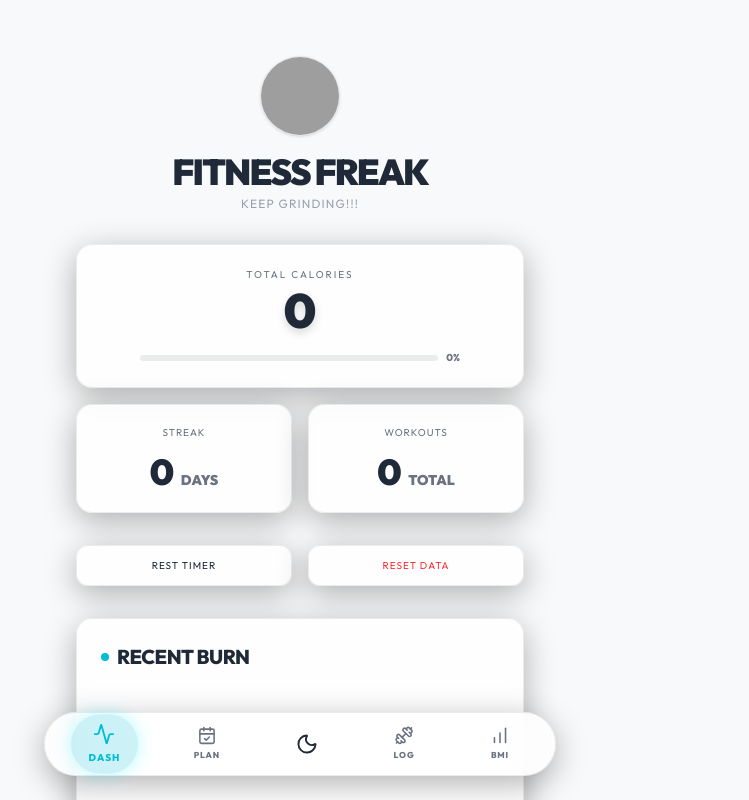
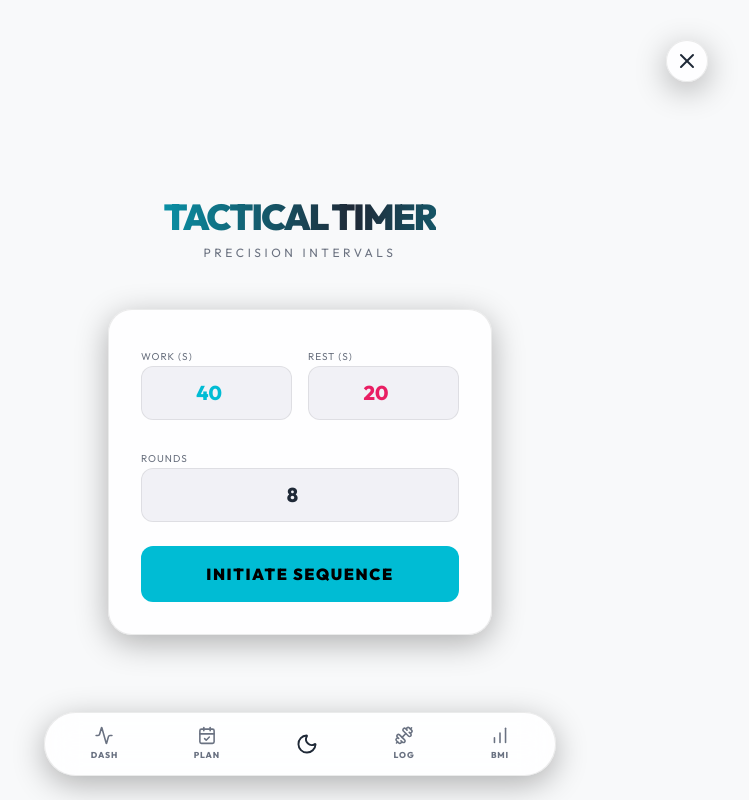
Before and after one commit to Arnav186/kinetic-fitness-app, a React (Vite) app in the folder client/: page /timer in a window 1280 px wide. Before the commit this address led to /dashboard. Shown: the top 800 px of the page, without its empty margins (340-1089 px from the left). Built offline with nearby package versions, Linux system fonts and the light colour scheme; grey boxes are pictures that could not be loaded.

Commit message:
feat: add advanced tactical interval timer and apply premium visual polish to dashboard

```diff
--- a/client/src/App.jsx
+++ b/client/src/App.jsx
@@ -4,6 +4,7 @@ import Dashboard from './components/Dashboard';
 import AddWorkout from './components/AddWorkout';
 import BmiCalculator from './components/BmiCalculator';
 import WorkoutPlanner from './components/WorkoutPlanner';
+import IntervalTimer from './components/IntervalTimer';
 import { ThemeProvider } from './context/ThemeContext';
 import { WorkoutProvider } from './context/WorkoutContext';
 
@@ -21,6 +22,7 @@ function App() {
                 <Route path="/add-workout" element={<AddWorkout />} />
                 <Route path="/bmi" element={<BmiCalculator />} />
                 <Route path="/planner" element={<WorkoutPlanner />} />
+                <Route path="/timer" element={<IntervalTimer />} />
                 <Route path="*" element={<Navigate to="/dashboard" />} />
               </Routes>
             </main>
--- a/client/src/components/Dashboard.jsx
+++ b/client/src/components/Dashboard.jsx
@@ -1,6 +1,8 @@
 import { useEffect, useState, useContext } from 'react';
 import { BarChart, Bar, XAxis, Tooltip, ResponsiveContainer } from 'recharts';
+import { Link } from 'react-router-dom';
 import { WorkoutContext } from '../context/WorkoutContext';
+import { Zap, Flame, Trophy, History, Play } from 'lucide-react';
 
 export default function Dashboard() {
   const { workouts } = useContext(WorkoutContext);
@@ -8,23 +10,6 @@ export default function Dashboard() {
   const [streak, setStreak] = useState(0);
 
   const [savedBmi, setSavedBmi] = useState(null);
-
-  // Timer State
-  const [showTimer, setShowTimer] = useState(false);
-  const [timeLeft, setTimeLeft] = useState(60);
-  const [timerActive, setTimerActive] = useState(false);
-
-  useEffect(() => {
-    let interval;
-    if (timerActive && timeLeft > 0) {
-      interval = setInterval(() => {
-        setTimeLeft(prev => prev - 1);
-      }, 1000);
-    } else if (timeLeft === 0) {
-      setTimerActive(false);
-    }
-    return () => clearInterval(interval);
-  }, [timerActive, timeLeft]);
 
   useEffect(() => {
     if (workouts) {
@@ -68,55 +53,70 @@ export default function Dashboard() {
 
   return (
     <div className="pb-32 pt-8 sm:pt-10 max-w-md mx-auto space-y-8 animate-fade-in relative z-10">
+      {/* Background Ambient Glows */}
+      <div className="fixed top-20 left-1/2 -translate-x-1/2 w-64 h-64 bg-[var(--primary)]/10 rounded-full blur-[100px] -z-10 animate-pulse-glow"></div>
+      <div className="fixed bottom-40 right-0 w-48 h-48 bg-[var(--secondary)]/10 rounded-full blur-[80px] -z-10"></div>
+
       <div className="text-center mb-8 relative">
-        <img className="w-20 h-20 rounded-full mx-auto mb-4 border border-[color:var(--color-border)] shadow-sm" src="https://lh3.googleusercontent.com/aida-public/AB6AXuDDvvfc1k6lRomrDNenUoWzTZVQhL0-KrHXD8XCfLsvl5A_ZvGgBTi0spLnP0KNLpJ7IvyvmgPCIzEX_8lDcpucQ_Jbn4Qfy0JDlU4YIt3X7X3CRrSnVPZqwqweJy3UmEaqkAuQ9ettPNjCgSEdKGS2cK-HeBPw9921A0Yw767K-v5sM-a2QwCVyrKmJ3o-9XobtyD8eCXU3avuRlDj6yNSvDquM6-TvadWpS4zWgQlU5A8yYPvfNoSxSoHGYsEE7CXt8Cy8LMuXfPs" alt="User" />
-        <h1 className="font-headline font-black text-4xl tracking-tighter uppercase mb-1 text-[color:var(--text)]">FITNESS FREAK</h1>
+        <div className="relative inline-block mb-4">
+           <img className="w-24 h-24 rounded-full mx-auto border-2 border-[color:var(--primary)] shadow-[0_0_20px_rgba(0,238,252,0.3)] object-cover" src="https://lh3.googleusercontent.com/aida-public/AB6AXuDDvvfc1k6lRomrDNenUoWzTZVQhL0-KrHXD8XCfLsvl5A_ZvGgBTi0spLnP0KNLpJ7IvyvmgPCIzEX_8lDcpucQ_Jbn4Qfy0JDlU4YIt3X7X3CRrSnVPZqwqweJy3UmEaqkAuQ9ettPNjCgSEdKGS2cK-HeBPw9921A0Yw767K-v5sM-a2QwCVyrKmJ3o-9XobtyD8eCXU3avuRlDj6yNSvDquM6-TvadWpS4zWgQlU5A8yYPvfNoSxSoHGYsEE7CXt8Cy8LMuXfPs" alt="User" />
+           <div className="absolute -bottom-1 -right-1 w-8 h-8 bg-[var(--primary)] rounded-full flex items-center justify-center text-black border-4 border-[color:var(--background)]">
+             <Trophy size={14} fill="currentColor" />
+           </div>
+        </div>
+        <h1 className="font-headline font-black text-5xl tracking-tighter uppercase mb-1 shimmer-text">FITNESS FREAK</h1>
         {savedBmi ? (
-          <p className="font-label text-gray-400 tracking-widest text-xs uppercase">BMI: <span className="text-[color:var(--primary)] font-bold">{savedBmi.value}</span> ({savedBmi.category})</p>
+          <p className="font-label text-gray-400 tracking-widest text-[10px] uppercase">BMI: <span className="text-[color:var(--primary)] font-black">{savedBmi.value}</span> • {savedBmi.category}</p>
         ) : (
-          <p className="font-label text-gray-400 tracking-widest text-xs uppercase">Keep Grinding!!!</p>
+          <p className="font-label text-gray-400 tracking-widest text-[10px] uppercase font-bold">Keep Grinding!!!</p>
         )}
       </div>
 
       <section className="grid grid-cols-2 gap-4">
-        <div className="col-span-2 glass-panel rounded-2xl p-6 flex flex-col justify-center items-center h-36 relative overflow-hidden text-center">
-          <div>
-            <span className="font-label text-[10px] tracking-[0.2em] text-[color:var(--text-muted)] uppercase flex items-center justify-center gap-1">
-              Total Calories
+        <div className="col-span-2 glass-panel rounded-3xl p-8 flex flex-col justify-center items-center h-44 relative overflow-hidden text-center cyber-border animate-float">
+          <div className="absolute top-0 right-0 p-4 opacity-10">
+            <Flame size={80} />
+          </div>
+          <div className="z-10">
+            <span className="font-label text-[10px] tracking-[0.4em] text-[color:var(--text-muted)] uppercase flex items-center justify-center gap-2 mb-2 font-black">
+              Total Energy Burn
             </span>
-            <div className="font-headline text-5xl font-black mt-1 drop-shadow-lg text-[color:var(--text)]">{totalCals}</div>
+            <div className="font-headline text-6xl font-black drop-shadow-[0_0_15px_rgba(0,238,252,0.5)] text-[color:var(--text)]">{totalCals}</div>
           </div>
-          <div className="flex items-center gap-2 mt-4 z-10 w-full max-w-xs">
-             <div className="h-1.5 w-full bg-[var(--color-border)] rounded-full overflow-hidden">
-               <div className="h-full bg-[var(--primary)]" style={{width: `${Math.min(totalCals/2000 * 100, 100)}%`}}></div>
+          <div className="flex items-center gap-3 mt-6 z-10 w-full max-w-[240px]">
+             <div className="h-2 w-full bg-white/5 rounded-full overflow-hidden border border-white/5">
+               <div className="h-full bg-gradient-to-r from-[var(--primary)] to-[var(--secondary)] shadow-[0_0_10px_var(--primary)]" style={{width: `${Math.min(totalCals/2000 * 100, 100)}%`}}></div>
              </div>
-             <span className="font-label text-[10px] text-[color:var(--text-muted)] whitespace-nowrap font-bold">{Math.min(Math.round(totalCals/20), 100)}%</span>
+             <span className="font-label text-[10px] text-[color:var(--primary)] whitespace-nowrap font-black">{Math.min(Math.round(totalCals/20), 100)}%</span>
           </div>
         </div>
 
-        <div className="glass-panel rounded-2xl p-5 flex flex-col items-center justify-center gap-2 relative overflow-hidden text-center">
-          <div className="flex flex-col items-center justify-center z-10">
-            <span className="font-label text-[10px] text-[color:var(--text-muted)] uppercase tracking-widest">Streak</span>
+        <div className="glass-panel rounded-2xl p-6 flex flex-col items-center justify-center gap-1 relative overflow-hidden text-center hover:bg-white/5 transition-colors">
+          <div className="text-[color:var(--secondary)] mb-1">
+            <Zap size={20} fill="currentColor" />
           </div>
-          <div className="font-headline text-4xl font-black mt-1 z-10 text-[color:var(--text)]">{streak} <span className="text-sm font-label text-[color:var(--text-muted)] uppercase">days</span></div>
+          <span className="font-label text-[9px] text-[color:var(--text-muted)] uppercase tracking-[0.2em] font-bold">Streak</span>
+          <div className="font-headline text-4xl font-black text-[color:var(--text)]">{streak} <span className="text-[8px] font-label text-[color:var(--text-muted)] uppercase tracking-widest">Days</span></div>
         </div>
 
-        <div className="glass-panel rounded-2xl p-5 flex flex-col items-center justify-center gap-2 relative overflow-hidden text-center">
-           <div className="flex flex-col items-center justify-center z-10">
-             <span className="font-label text-[10px] text-[color:var(--text-muted)] uppercase tracking-widest">Workouts</span>
+        <div className="glass-panel rounded-2xl p-6 flex flex-col items-center justify-center gap-1 relative overflow-hidden text-center hover:bg-white/5 transition-colors">
+           <div className="text-[color:var(--primary)] mb-1">
+             <History size={20} />
            </div>
-           <div className="font-headline text-4xl font-black mt-1 z-10 text-[color:var(--text)]">{workouts.length} <span className="text-sm font-label text-[color:var(--text-muted)] uppercase">Total</span></div>
+           <span className="font-label text-[9px] text-[color:var(--text-muted)] uppercase tracking-[0.2em] font-bold">Volume</span>
+           <div className="font-headline text-4xl font-black text-[color:var(--text)]">{workouts.length} <span className="text-[8px] font-label text-[color:var(--text-muted)] uppercase tracking-widest">Logs</span></div>
         </div>
       </section>
 
       <div className="grid grid-cols-2 gap-4">
-        <button onClick={() => { setShowTimer(true); setTimeLeft(60); setTimerActive(true); }} className="glass-panel py-3 rounded-xl flex items-center justify-center gap-2 font-label text-[10px] tracking-widest uppercase hover:bg-[var(--color-surface-hover)] transition-colors border border-[color:var(--color-border)]">
-          Rest Timer
-        </button>
+        <Link to="/timer" className="glass-panel py-4 rounded-xl flex items-center justify-center gap-3 font-label text-[10px] tracking-widest uppercase hover:bg-[var(--color-surface-hover)] transition-all border border-[color:var(--color-border)] hover:scale-[1.02] active:scale-95 group">
+          <Play size={14} className="text-[color:var(--primary)] group-hover:scale-125 transition-transform" fill="currentColor" />
+          Pro Timer
+        </Link>
         <button onClick={() => {
           localStorage.clear();
           window.location.reload();
-        }} className="glass-panel py-3 rounded-xl flex items-center justify-center gap-2 font-label text-[10px] tracking-widest uppercase text-red-500 hover:bg-red-500/10 transition-colors border border-[color:var(--color-border)]">
+        }} className="glass-panel py-4 rounded-xl flex items-center justify-center gap-2 font-label text-[10px] tracking-widest uppercase text-red-500/70 hover:text-red-500 hover:bg-red-500/10 transition-all border border-[color:var(--color-border)] hover:scale-[1.02] active:scale-95">
            Reset Data
         </button>
       </div>
@@ -151,21 +151,22 @@ export default function Dashboard() {
           </h2>
         </div>
 
-        {workouts.length === 0 ? <p className="text-gray-400 text-sm font-body text-center mt-8 glass-panel py-8 rounded-2xl">No workouts recorded yet.</p> : (
-          <ul className="space-y-3">
+        {workouts.length === 0 ? <p className="text-gray-400 text-sm font-body text-center mt-8 glass-panel py-12 rounded-3xl border-dashed border-2 border-white/5 uppercase tracking-widest text-[10px]">No logs detected.</p> : (
+          <ul className="space-y-4">
             {workouts.map(w => (
-              <li key={w._id} className="flex justify-between items-center glass-panel p-4 rounded-2xl shadow-lg border border-transparent hover:border-primary/30 transition-all duration-300">
+              <li key={w._id} className="flex justify-between items-center glass-panel p-5 rounded-2xl shadow-xl border border-white/5 hover:border-primary/40 transition-all duration-500 cyber-border group">
                 <div className="flex items-center gap-4">
-                  <div className="w-12 h-12 rounded-full bg-[var(--color-surface-hover)] flex items-center justify-center border border-[color:var(--color-border)]">
+                  <div className="w-12 h-12 rounded-xl bg-white/5 flex items-center justify-center border border-white/10 group-hover:bg-[var(--primary)]/10 group-hover:border-[var(--primary)]/20 transition-colors">
+                     <Flame size={20} className="text-gray-600 group-hover:text-[var(--primary)] transition-colors" />
                   </div>
                   <div>
-                    <p className="font-headline font-bold uppercase text-sm text-[color:var(--text)]">{w.name}</p>
-                    <p className="font-label text-[10px] text-[color:var(--text-muted)] uppercase tracking-widest mt-0.5">{new Date(w.date).toLocaleDateString()} • {w.duration}M</p>
+                    <p className="font-headline font-black uppercase text-sm tracking-tight text-[color:var(--text)]">{w.name}</p>
+                    <p className="font-label text-[9px] text-[color:var(--text-muted)] uppercase tracking-[0.2em] mt-1">{new Date(w.date).toLocaleDateString()} • {w.duration} MINS</p>
                   </div>
                 </div>
                 <div className="text-right flex flex-col justify-center">
-                  <p className="font-headline text-2xl font-black text-[color:var(--text)]">{w.calories}</p>
-                  <p className="font-label text-[8px] text-[color:var(--text-muted)] uppercase tracking-widest">KCAL</p>
+                  <p className="font-headline text-3xl font-black text-[color:var(--text)] group-hover:text-[var(--primary)] transition-colors">{w.calories}</p>
+                  <p className="font-label text-[8px] text-[color:var(--text-muted)] uppercase tracking-[0.3em] font-black">KCAL</p>
                 </div>
               </li>
             ))}
@@ -173,26 +174,6 @@ export default function Dashboard() {
         )}
       </section>
 
-      {/* Floating Rest Timer */}
-      {showTimer && (
-        <div className="fixed bottom-24 right-4 glass-panel border border-[color:var(--primary)]/30 shadow-lg rounded-2xl p-4 flex items-center gap-4 z-50 animate-bounce-in bg-[#0e0e0e]">
-          <div className="relative w-12 h-12 flex items-center justify-center bg-black rounded-full border border-[color:var(--color-border)]">
-            <span className={`font-mono font-bold ${timeLeft <= 10 ? 'text-red-500 animate-pulse' : 'text-[color:var(--primary)]'}`}>
-              {timeLeft}s
-            </span>
-          </div>
-          <div>
-            <p className="text-xs font-bold uppercase tracking-widest text-[color:var(--text-muted)]">Rest Timer</p>
-            <p className="text-sm font-medium text-[color:var(--text)]">{timeLeft > 0 ? 'Catch your breath' : 'Time to push!'}</p>
-          </div>
-          <div className="flex gap-2 ml-2">
-            <button onClick={() => setTimeLeft(prev => prev + 30)} className="p-2 bg-[var(--color-surface-hover)] rounded-lg hover:bg-neutral-700 text-xs font-bold text-[color:var(--text-muted)]">+30s</button>
-            <button onClick={() => { setShowTimer(false); setTimerActive(false); }} className="p-2 bg-[var(--color-surface-hover)] rounded-lg hover:bg-neutral-700 text-[color:var(--text-muted)] hover:text-[color:var(--text)]">
-              Close
-            </button>
-          </div>
-        </div>
-      )}
     </div>
   );
 }
--- /dev/null
+++ b/client/src/components/IntervalTimer.jsx
@@ -0,0 +1,166 @@
+import { useState, useEffect, useRef } from 'react';
+import { useNavigate } from 'react-router-dom';
+import { Play, Pause, RotateCcw, X, Volume2, VolumeX } from 'lucide-react';
+
+export default function IntervalTimer() {
+  const [workTime, setWorkTime] = useState(40);
+  const [restTime, setRestTime] = useState(20);
+  const [rounds, setRounds] = useState(8);
+
+  const [currentRound, setCurrentRound] = useState(1);
+  const [phase, setPhase] = useState('PREP'); // PREP, WORK, REST, FINISHED
+  const [timeLeft, setTimeLeft] = useState(10);
+  const [isActive, setIsActive] = useState(false);
+  const [isMuted, setIsMuted] = useState(false);
+
+  const navigate = useNavigate();
+  const timerRef = useRef(null);
+  const audioCtxRef = useRef(null);
+
+  // Sound Generator
+  const playSound = (freq, duration) => {
+    if (isMuted) return;
+    if (!audioCtxRef.current) {
+      audioCtxRef.current = new (window.AudioContext || window.webkitAudioContext)();
+    }
+    const osc = audioCtxRef.current.createOscillator();
+    const gain = audioCtxRef.current.createGain();
+
+    osc.type = 'sine';
+    osc.frequency.setValueAtTime(freq, audioCtxRef.current.currentTime);
+
+    gain.gain.setValueAtTime(0.1, audioCtxRef.current.currentTime);
+    gain.gain.exponentialRampToValueAtTime(0.0001, audioCtxRef.current.currentTime + duration);
+
+    osc.connect(gain);
+    gain.connect(audioCtxRef.current.destination);
+
+    osc.start();
+    osc.stop(audioCtxRef.current.currentTime + duration);
+  };
+
+  useEffect(() => {
+    if (isActive && timeLeft > 0) {
+      timerRef.current = setInterval(() => {
+        setTimeLeft(prev => prev - 1);
+        if (timeLeft <= 3 && timeLeft > 0) {
+          playSound(440, 0.1); // Short beep
+        }
+      }, 1000);
+    } else if (timeLeft === 0) {
+      clearInterval(timerRef.current);
+      handlePhaseTransition();
+    }
+    return () => clearInterval(timerRef.current);
+  }, [isActive, timeLeft]);
+
+  const handlePhaseTransition = () => {
+    if (phase === 'PREP') {
+      setPhase('WORK');
+      setTimeLeft(workTime);
+      playSound(880, 0.5); // High beep for work
+    } else if (phase === 'WORK') {
+      if (currentRound < rounds) {
+        setPhase('REST');
+        setTimeLeft(restTime);
+        playSound(660, 0.5); // Medium beep for rest
+      } else {
+        setPhase('FINISHED');
+        setIsActive(false);
+        playSound(1320, 1); // Success sound
+      }
+    } else if (phase === 'REST') {
+      setCurrentRound(prev => prev + 1);
+      setPhase('WORK');
+      setTimeLeft(workTime);
+      playSound(880, 0.5);
+    }
+  };
+
+  const startTimer = () => {
+    if (phase === 'FINISHED') resetTimer();
+    setIsActive(true);
+  };
+
+  const resetTimer = () => {
+    setIsActive(false);
+    setPhase('PREP');
+    setTimeLeft(10);
+    setCurrentRound(1);
+  };
+
+  const getProgress = () => {
+    const total = phase === 'WORK' ? workTime : phase === 'REST' ? restTime : 10;
+    return ((total - timeLeft) / total) * 100;
+  };
+
+  const getPhaseColor = () => {
+    if (phase === 'WORK') return 'text-[var(--primary)]';
+    if (phase === 'REST') return 'text-[var(--secondary)]';
+    if (phase === 'PREP') return 'text-yellow-400';
+    return 'text-green-400';
+  };
+
+  return (
+    <div className="min-h-screen flex flex-col items-center justify-center p-4 animate-fade-in relative z-10">
+      <button onClick={() => navigate('/dashboard')} className="absolute top-6 right-6 p-2 glass-panel rounded-full hover:scale-110 transition-transform">
+        <X size={24} />
+      </button>
+
+      <div className="text-center mb-12">
+        <h1 className="font-headline font-black text-4xl tracking-tighter uppercase mb-2 shimmer-text">TACTICAL TIMER</h1>
+        <p className="font-label text-xs tracking-[0.3em] text-[color:var(--text-muted)] uppercase">Precision Intervals</p>
+      </div>
+
+      {!isActive && phase === 'PREP' && timeLeft === 10 ? (
+        <div className="glass-panel p-8 rounded-3xl w-full max-w-sm space-y-6">
+          <div className="grid grid-cols-2 gap-4">
+            <div className="space-y-2">
+              <label className="font-label text-[10px] tracking-widest uppercase text-[color:var(--text-muted)]">Work (s)</label>
+              <input type="number" value={workTime} onChange={e => setWorkTime(Number(e.target.value))} className="w-full bg-[var(--color-surface-hover)] border border-[color:var(--color-border)] rounded-xl py-3 px-4 text-center text-xl font-headline font-bold text-[color:var(--primary)] outline-none" />
+            </div>
+            <div className="space-y-2">
+              <label className="font-label text-[10px] tracking-widest uppercase text-[color:var(--text-muted)]">Rest (s)</label>
+              <input type="number" value={restTime} onChange={e => setRestTime(Number(e.target.value))} className="w-full bg-[var(--color-surface-hover)] border border-[color:var(--color-border)] rounded-xl py-3 px-4 text-center text-xl font-headline font-bold text-[color:var(--secondary)] outline-none" />
+            </div>
+          </div>
+          <div className="space-y-2">
+            <label className="font-label text-[10px] tracking-widest uppercase text-[color:var(--text-muted)]">Rounds</label>
+            <input type="number" value={rounds} onChange={e => setRounds(Number(e.target.value))} className="w-full bg-[var(--color-surface-hover)] border border-[color:var(--color-border)] rounded-xl py-3 px-4 text-center text-xl font-headline font-bold text-[color:var(--text)] outline-none" />
+          </div>
+          <button onClick={startTimer} className="w-full bg-[var(--primary)] text-black font-headline font-black py-4 rounded-xl uppercase tracking-widest hover:scale-[1.02] active:scale-95 transition-all">
+            Initiate Sequence
+          </button>
+        </div>
+      ) : (
+        <div className="flex flex-col items-center space-y-12">
+          {/* Circular Progress */}
+          <div className="relative w-72 h-72 flex items-center justify-center">
+            <svg className="absolute w-full h-full -rotate-90">
+              <circle cx="144" cy="144" r="130" stroke="currentColor" strokeWidth="8" fill="transparent" className="text-white/5" />
+              <circle cx="144" cy="144" r="130" stroke="currentColor" strokeWidth="8" fill="transparent" strokeDasharray={816} strokeDashoffset={816 - (816 * getProgress()) / 100} className={`${getPhaseColor()} transition-all duration-1000 ease-linear shadow-[0_0_20px_currentColor]`} />
+            </svg>
+
+            <div className="text-center z-10">
+              <p className={`font-label text-xs tracking-widest uppercase mb-1 ${getPhaseColor()}`}>{phase}</p>
+              <h2 className="font-headline font-black text-8xl tracking-tighter leading-none text-[color:var(--text)]">{timeLeft}</h2>
+              <p className="font-label text-[10px] tracking-widest text-[color:var(--text-muted)] uppercase mt-2">Round {currentRound} / {rounds}</p>
+            </div>
+          </div>
+
+          <div className="flex items-center gap-6">
+            <button onClick={() => setIsMuted(!isMuted)} className="p-4 glass-panel rounded-full text-[color:var(--text-muted)] hover:text-white transition-colors">
+              {isMuted ? <VolumeX size={24} /> : <Volume2 size={24} />}
+            </button>
+            <button onClick={() => setIsActive(!isActive)} className="w-20 h-20 bg-[var(--primary)] text-black rounded-full flex items-center justify-center hover:scale-110 active:scale-95 transition-all shadow-[0_0_30px_rgba(0,238,252,0.3)]">
+              {isActive ? <Pause size={32} fill="currentColor" /> : <Play size={32} fill="currentColor" className="ml-1" />}
+            </button>
+            <button onClick={resetTimer} className="p-4 glass-panel rounded-full text-[color:var(--text-muted)] hover:text-white transition-colors">
+              <RotateCcw size={24} />
+            </button>
+          </div>
+        </div>
+      )}
+    </div>
+  );
+}
--- a/client/src/index.css
+++ b/client/src/index.css
@@ -20,6 +20,8 @@
   --animate-float: float 6s ease-in-out infinite;
   --animate-pulse-glow: pulse-glow 3s ease-in-out infinite;
 
+  --animate-shimmer: shimmer 2s linear infinite;
+
   @keyframes fade-in {
     from { opacity: 0; transform: translateY(15px); }
     to { opacity: 1; transform: translateY(0); }
@@ -40,6 +42,11 @@
   @keyframes pulse-glow {
     0%, 100% { opacity: 0.5; filter: blur(40px); }
     50% { opacity: 0.8; filter: blur(50px); }
+  }
+
+  @keyframes shimmer {
+    0% { background-position: -200% 0; }
+    100% { background-position: 200% 0; }
   }
 }
 
@@ -95,3 +102,36 @@ body::-webkit-scrollbar {
   -webkit-text-fill-color: transparent;
   background-image: linear-gradient(90deg, var(--color-primary), var(--color-secondary));
 }
+
+.cyber-border {
+  position: relative;
+  overflow: hidden;
+}
+
+.cyber-border::before {
+  content: '';
+  position: absolute;
+  top: 0;
+  left: -100%;
+  width: 50%;
+  height: 100%;
+  background: linear-gradient(
+    90deg,
+    transparent,
+    rgba(255, 255, 255, 0.1),
+    transparent
+  );
+  transition: 0.5s;
+}
+
+.cyber-border:hover::before {
+  left: 100%;
+}
+
+.shimmer-text {
+  background: linear-gradient(90deg, var(--text), var(--primary), var(--text));
+  background-size: 200% auto;
+  -webkit-background-clip: text;
+  -webkit-text-fill-color: transparent;
+  animation: shimmer 3s linear infinite;
+}
```
